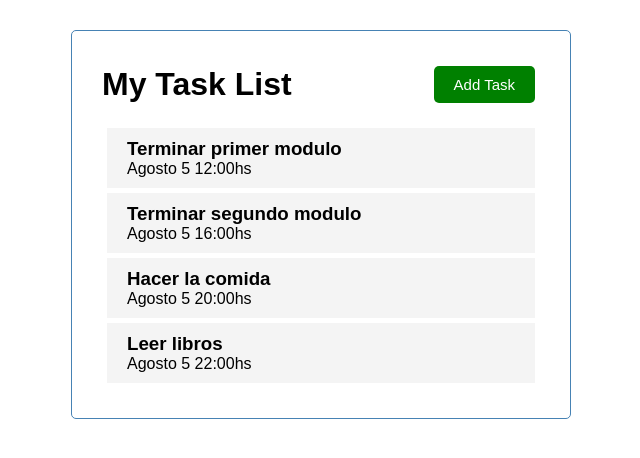
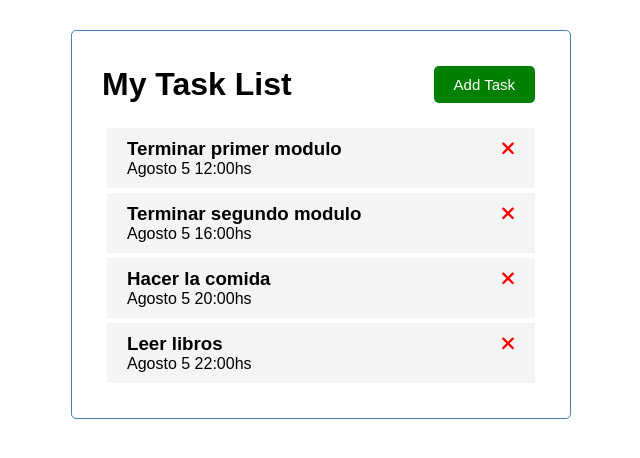
Before and after one commit to nacho-castro/Task-List, an Angular app: page / in a window 1280 px wide. Shown: the top 458 px of the page, without its empty margins (319-959 px from the left). Built offline with nearby package versions, Linux system fonts and the light colour scheme.

Commit message:
componente de items

```diff
--- a/package.json
+++ b/package.json
@@ -18,6 +18,11 @@
     "@angular/platform-browser": "^15.0.0",
     "@angular/platform-browser-dynamic": "^15.0.0",
     "@angular/router": "^15.0.0",
+    "@fortawesome/angular-fontawesome": "^0.12.0",
+    "@fortawesome/fontawesome-svg-core": "^6.2.0",
+    "@fortawesome/free-brands-svg-icons": "^6.2.0",
+    "@fortawesome/free-regular-svg-icons": "^6.2.0",
+    "@fortawesome/free-solid-svg-icons": "^6.2.0",
     "rxjs": "~7.5.0",
     "tslib": "^2.3.0",
     "zone.js": "~0.12.0"
--- a/src/app/app.module.ts
+++ b/src/app/app.module.ts
@@ -6,6 +6,7 @@
 import { ButtonComponent } from './components/button/button.component';
 import { TasksComponent } from './components/tasks/tasks.component';
 import { TasksItemComponent } from './components/tasks-item/tasks-item.component';
+import { FontAwesomeModule } from '@fortawesome/angular-fontawesome';
 
 @NgModule({
   declarations: [
@@ -16,7 +17,8 @@
     TasksItemComponent
   ],
   imports: [
-    BrowserModule
+    BrowserModule,
+    FontAwesomeModule
   ],
   providers: [],
   bootstrap: [AppComponent]
--- a/src/app/components/tasks-item/tasks-item.component.html
+++ b/src/app/components/tasks-item/tasks-item.component.html
@@ -1,4 +1,9 @@
 <div class="task">
-    <h3>{{task.text}}</h3>
+    <h3>
+        {{task.text}}
+        <fa-icon
+         [icon]="faTimes"
+         [ngStyle]="{'color':'red'}"
+         ></fa-icon></h3>
     <p>{{task.day}}</p>
 </div>
--- a/src/app/components/tasks-item/tasks-item.component.ts
+++ b/src/app/components/tasks-item/tasks-item.component.ts
@@ -1,6 +1,7 @@
 import { Component, OnInit, Input} from '@angular/core';
 import { task } from 'src/app/task';
 import { TASKS } from 'src/app/mock-task';
+import { faTimes } from '@fortawesome/free-solid-svg-icons';
 
 @Component({
   selector: 'app-tasks-item',
@@ -9,6 +10,7 @@
 })
 export class TasksItemComponent implements OnInit{
   @Input() task: task = TASKS[0];
+  faTimes = faTimes;
 
   constructor(){}
 
--- a/src/app/components/tasks/tasks.component.ts
+++ b/src/app/components/tasks/tasks.component.ts
@@ -1,6 +1,7 @@
 import { Component, OnInit } from '@angular/core';
 import { task } from 'src/app/task';
 import { TASKS } from 'src/app/mock-task';
+import { faTimes } from '@fortawesome/free-solid-svg-icons';
 
 @Component({
   selector: 'app-tasks',
@@ -9,6 +10,7 @@
 })
 export class TasksComponent implements OnInit {
   tasks: task[] = TASKS;
+  faTimes = faTimes;
 
   constructor(){}
 
```
Also changed, not shown: 1 other file (tests, documents, lock files or other folders).
